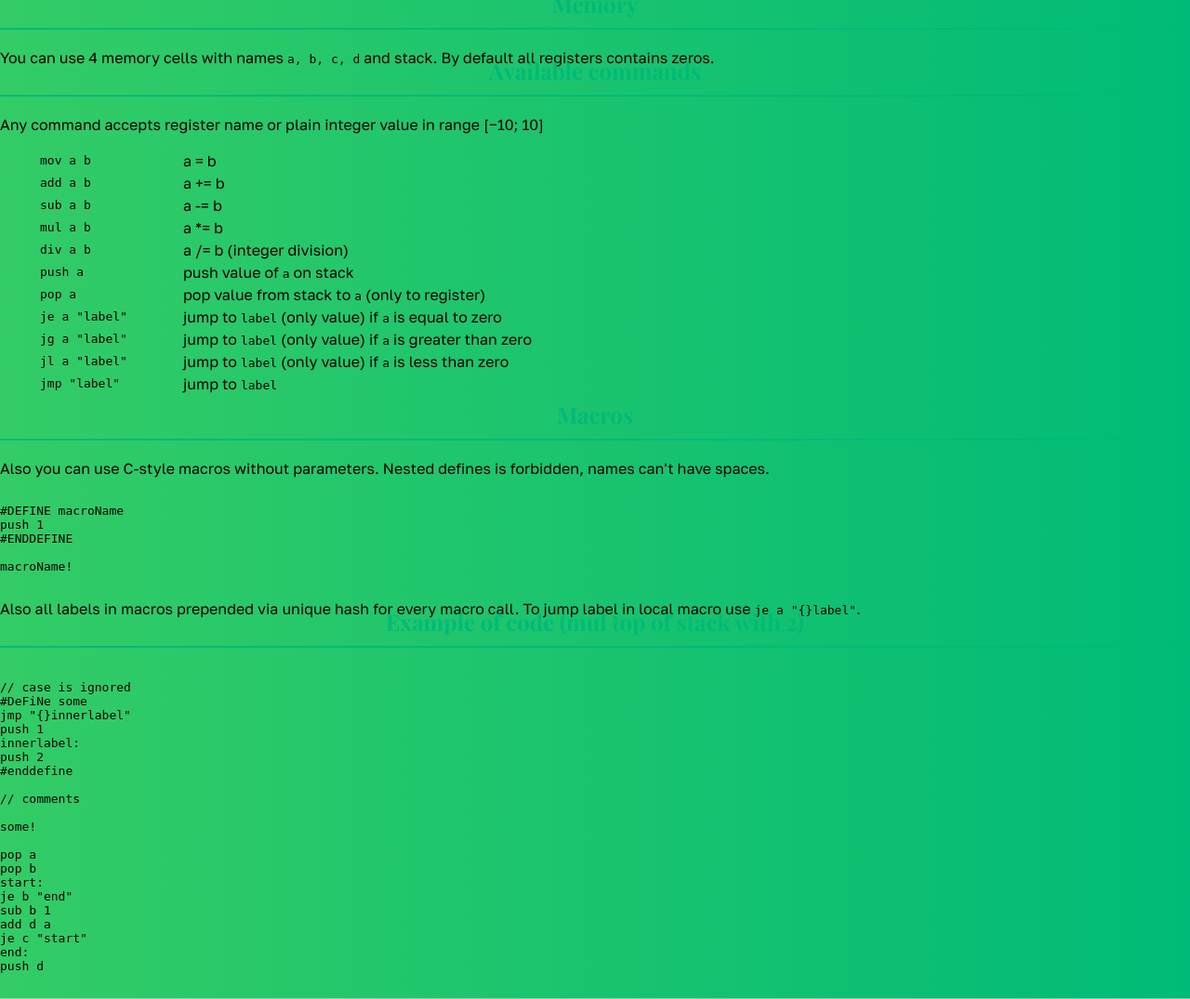
After one commit to teamteamdev/ugractf-2023-school, a Flask app: page /1/specs/ in a window 1280 px wide. The commit adds this page. Shown: the whole page at 93% size. Run offline with Flask 2, Linux system fonts and the light colour scheme.

Commit message:
moonshot: Add link to specs

```diff
--- a/tasks/moonshot/app/server.py
+++ b/tasks/moonshot/app/server.py
@@ -25,4 +25,8 @@ def make_app():
 
         return run_code(code, input)
 
+    @app.route("/<token>/specs/")
+    def specs(token):
+        return render_template("specs.html")
+
     return app
--- /dev/null
+++ b/tasks/moonshot/app/templates/specs.html
@@ -0,0 +1,83 @@
+<html>
+  <head>
+    <meta charset="utf-8" />
+    <title>A language instruction</title>
+    <link rel="stylesheet" href="/static/style.css">
+  </head>
+  <body class="paper">
+    <h2>Memory</h2>
+    You can use 4 memory cells with names <code>a, b, c, d</code> and stack. By
+    default all registers contains zeros.
+
+    <h2>Available commands</h2>
+    Any command accepts register name or plain integer value in range [−10; 10]
+    <ul>
+      <table class="big">
+      <tr><td><code>mov a b</code></td><td> a = b</td></tr>
+      <tr><td><code>add a b</code></td><td> a += b</td></tr>
+      <tr><td><code>sub a b</code></td><td> a -= b</td></tr>
+      <tr><td><code>mul a b</code></td><td> a *= b</td></tr>
+      <tr><td><code>div a b</code></td><td> a /= b (integer division)</td></tr>
+      <tr><td><code>push a</code></td><td> push value of <code>a</code> on stack</td></tr>
+      <tr><td><code>pop a</code></td><td> pop value from stack to <code>a</code> (only to register)</td></tr>
+      <tr>
+        <td><code>je a "label"</code></td>
+        <td>jump to <code>label</code> (only
+        value) if <code>a</code> is equal to zero</td>
+      </tr>
+      <tr>
+        <td><code>jg a "label"</code></td>
+        <td>jump to <code>label</code> (only
+        value) if <code>a</code> is greater than zero</td>
+      </tr>
+      <tr>
+        <td><code>jl a "label"</code></td>
+        <td>jump to <code>label</code> (only
+        value) if <code>a</code> is less than zero</td>
+      </tr>
+      <tr>
+        <td width="150px"><code>jmp "label"</code></td>
+        <td>jump to <code>label</code>
+      </tr></td>
+      </table>
+    </ul>
+
+    <h2>Macros</h2>
+    Also you can use C-style macros without parameters. Nested defines is
+    forbidden, names can't have spaces.
+    <pre><code>
+#DEFINE macroName
+push 1
+#ENDDEFINE
+
+macroName!
+    </code></pre>
+    Also all labels in macros prepended via unique hash for every macro call. To
+    jump label in local macro use <code>je a "{}label"</code>.
+
+    <h2>Example of code (mul top of stack with 2)</h2>
+    <pre><code>
+// case is ignored
+#DeFiNe some
+jmp "{}innerlabel"
+push 1
+innerlabel:
+push 2
+#enddefine
+
+// comments
+
+some!
+
+pop a
+pop b
+start:
+je b "end"
+sub b 1
+add d a
+je c "start"
+end:
+push d
+    </code></pre>
+  </body>
+</html>
--- a/tasks/moonshot/moonshot.yaml
+++ b/tasks/moonshot/moonshot.yaml
@@ -20,6 +20,11 @@ description: >
     задачи не изменилась.
   </p>
 
+  <p><em>Добавлено в 13:07:</em></p>
+  <p>
+    Добавлена прямая ссылка на спецификацию виртуальной машины.
+  </p>
+
   {{reboot_machine}}
 attachments_path: attachments
 generator: ../_scripts/kyzylborda-lib-generator
```
Also changed, not shown: tasks/moonshot/app/templates/index.html (+8 -4 lines).
